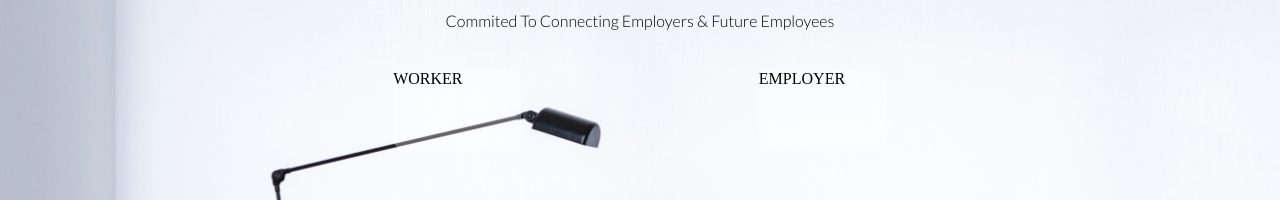
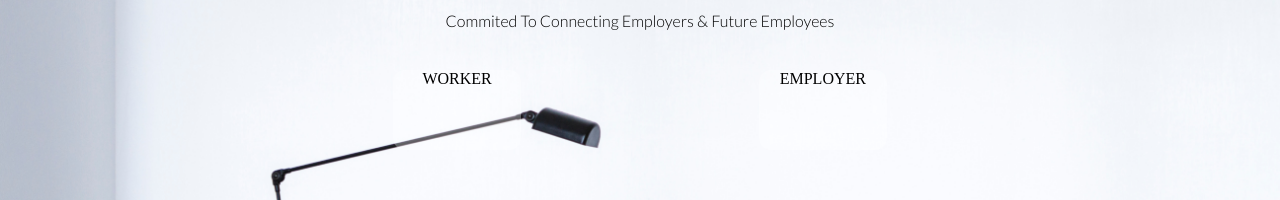
Before and after one commit to solomonsokoya/Giggs, a React (Create React App) app in the folder react-views/: page / in a window 1280 px wide. Shown: the part 290-490 px from the top of the page. Built offline with nearby package versions, Linux system fonts and the light colour scheme; a web font is replaced by a local one.

Commit message:
Made small changes to router and css

```diff
--- a/react-views/src/App.js
+++ b/react-views/src/App.js
@@ -7,7 +7,7 @@ import {user_data} from './ducks/userData';
 import Home from './Components/home';
 import WorkerRegister from './Components/workerRegister';
 import EmployerRegister from './Components/employerRegister';
-import {Route} from 'react-router-dom';
+import {Route, Switch} from 'react-router-dom';
 
 
 const mapStateToProps = state => {
@@ -42,8 +42,6 @@ class App extends Component {
     const {
       handleUserWorker,
       handleUserEmployer,
-      worker,
-      employer,
       email,
       logo,
       name,
@@ -57,7 +55,8 @@ class App extends Component {
     return (
 
     <div>
-        <Route exact="exact" path="/" component={()=> (<Home
+      <Switch>
+        <Route exact path="/" component={()=> (<Home
           handleUserWorker={handleUserWorker}
           handleUserEmployer={handleUserEmployer}
         />)}/>
@@ -78,6 +77,7 @@ class App extends Component {
            handleChange = {handleChange}
            onClick ={() => this.user.registerEmployer({name, logo, email, password})}
          />)}/>
+       </Switch>
      </div>
     );
   }
--- a/react-views/src/index.css
+++ b/react-views/src/index.css
@@ -62,6 +62,7 @@ body {
 a{
   text-decoration: none;
   color: black;
+  text-align: center;
 }
 
 .statement{
```
